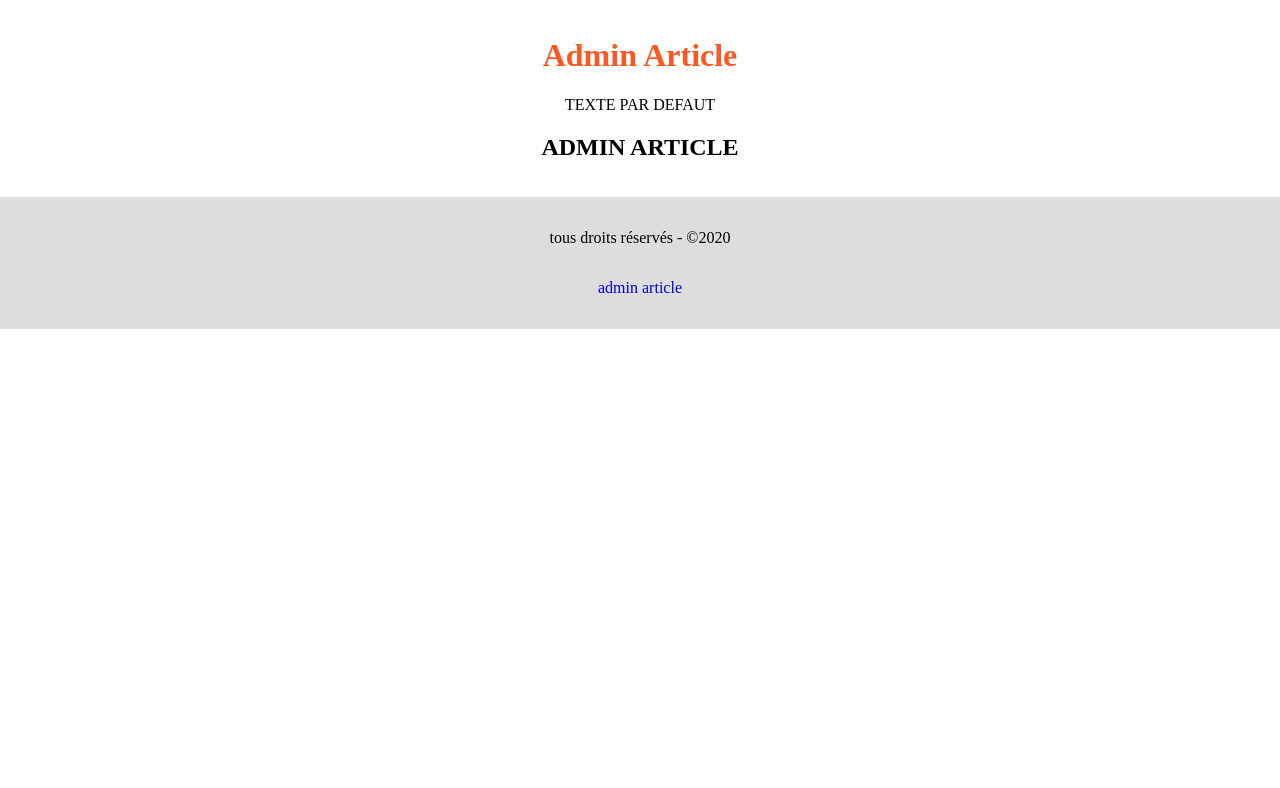
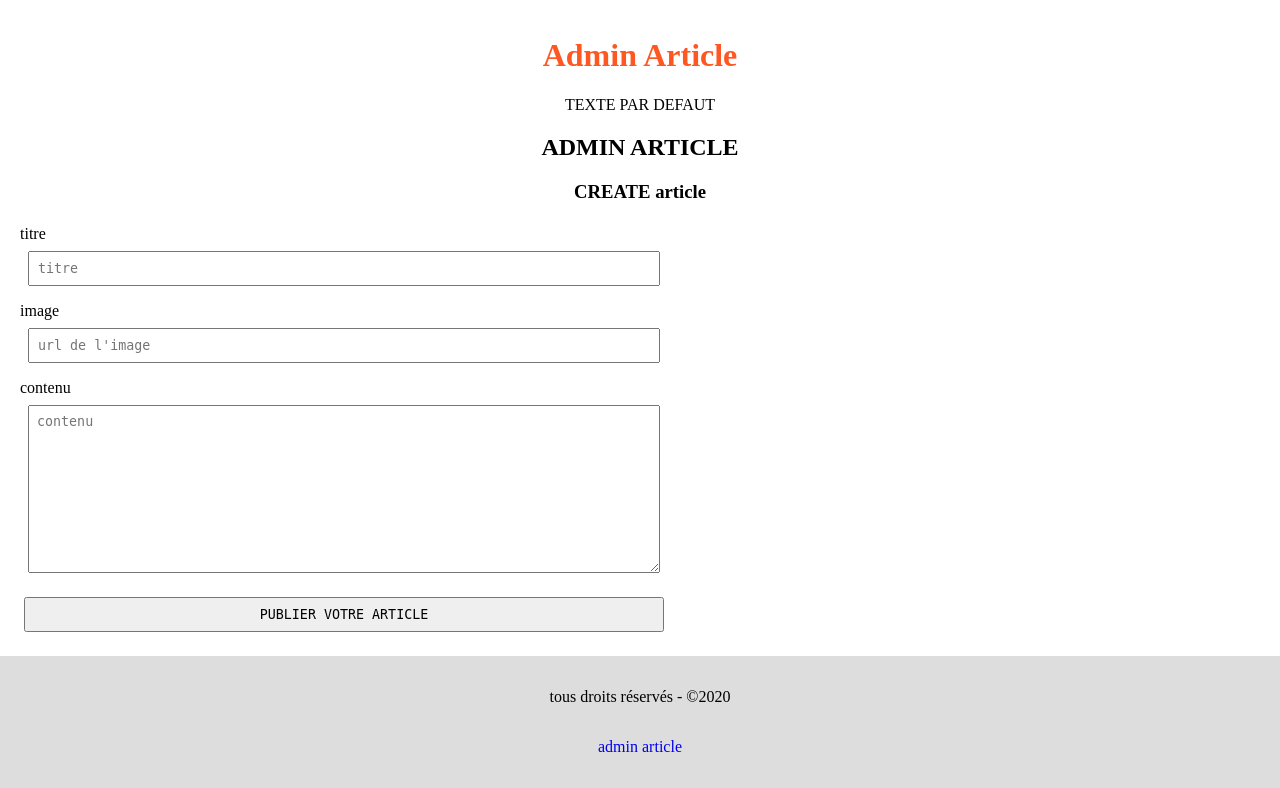
Before and after one commit to coder20b/formation, a PHP site: page /admin.php in a window 1280 px wide. Shown: the part 166-954 px from the top of the page. Before the commit the page ends 495 px from the top, so only its background shows below. Run offline with PHP 8.4, Linux system fonts and the light colour scheme.

Commit message:
ajout create article

```diff
--- /dev/null
+++ b/projet-blog/php/controller/traitement-article.php
@@ -0,0 +1,46 @@
+<?php
+
+// ETAPES
+// VERIFIER SI L'IDENTIFIANT DU FORMULAIRE EST article
+// FILTRER LES INFOS DU FORMULAIRE article
+//      titre
+//      image
+//      contenu
+// VALIDER SI CHAQUE INFO EST CORRECTE
+// COMPLETER LES INFOS MANQUANTES
+//      datePublication
+// AJOUTER LA LIGNE DANS LA TABLE SQL
+
+$formIdentifiant = filtrer("formIdentifiant");
+// <input type="hidden" name="formIdentifiant" value="article">
+if ($formIdentifiant == "article")
+{
+    // <input name="titre">
+    // filtrer => SECURITE POUR ENLEVER LE CODE DANGEREUX
+    $titre      = filtrer("titre");
+    $image      = filtrer("image");
+    $contenu    = filtrer("contenu");
+
+    // VALIDATION MINIMALISTE... A COMPLETER
+    if ( ($titre != "") && ($image != "") && ($contenu != ""))
+    {
+        $datePublication = date("Y-m-d H:i:s");     // FORMAT DATETIME SQL
+        // ...on peut creer une fonction de confort creerDatetime()
+
+        $tabAsso = [
+            "titre"             => $titre,
+            "image"             => $image,
+            "contenu"           => $contenu,
+            "datePublication"   => $datePublication,
+        ];
+        insererLigne("article", $tabAsso);
+
+        // message de confirmation
+        echo "votre article est publié";
+    }
+    else
+    {
+        // TENTATIVE DE HACK
+        echo "merci de ne pas hacker mon site";
+    }
+}
--- a/projet-blog/php/view/section-admin-article.php
+++ b/projet-blog/php/view/section-admin-article.php
@@ -2,3 +2,28 @@
 <section>
     <h2>ADMIN ARTICLE</h2>
 </section>
+
+<section>
+    <h3>CREATE article</h3>
+    <!-- POUR UPLOAD IL FAUDRA AJOUTER UN ATTRIBUT SUPPLEMENTAIRE... -->
+    <form method="POST" action="#form-create" id="form-create">
+        <label>
+            <span>titre</span>
+            <input type="text" name="titre" required placeholder="titre" maxlength="160">
+        </label>
+        <label>
+            <span>image</span>
+            <input type="text" name="image" required placeholder="url de l'image" maxlength="160">
+        </label>
+        <label>
+            <span>contenu</span>
+            <textarea name="contenu" cols="80" rows="10" required placeholder="contenu"></textarea>
+        </label>
+        <button type="submit">PUBLIER VOTRE ARTICLE</button>
+        <!-- PARTIE TECHNIQUE -->
+        <input type="hidden" name="formIdentifiant" value="article">
+        <div>
+            <?php require_once "php/controller/traitement-article.php" ?>
+        </div>
+    </form>
+</section>
```
